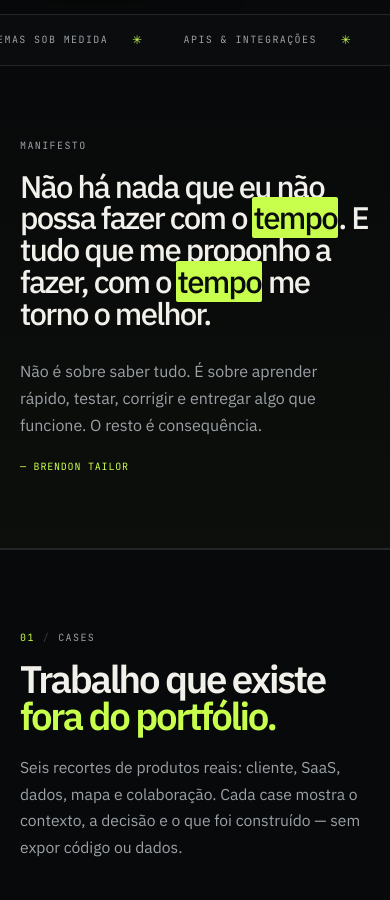
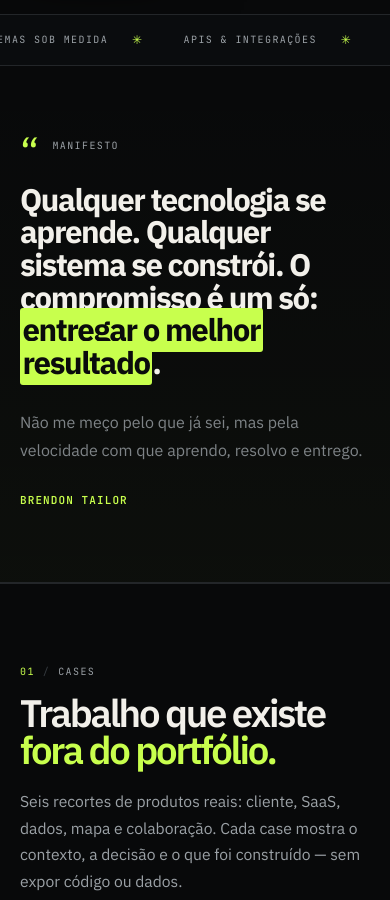
Before and after one commit to Brendontailor/portfolio-site, a Next.js app: page / in a window 390 px wide. Shown: the part 1200-2100 px from the top of the page. Built offline with nearby package versions, Linux system fonts and the light colour scheme; no server answers.

Commit message:
restructure manifesto section: new content, neon highlight, responsive typography

```diff
--- a/src/app/globals.css
+++ b/src/app/globals.css
@@ -948,47 +948,56 @@ ol {
   gap: 18px;
 }
 
-.manifesto-mark {
+.manifesto-label .eyebrow {
+  align-items: flex-start;
+  justify-content: flex-start;
+  text-align: left;
+}
+
+.manifesto-quote {
   color: var(--accent);
   font-family: var(--font-plex), sans-serif;
-  font-size: 7rem;
-  line-height: 0.55;
-  opacity: 0.85;
+  font-size: 2.5rem;
+  line-height: 0.7;
+  margin-right: 4px;
+  display: inline-block;
 }
 
 .manifesto-copy blockquote {
-  max-width: 20ch;
-  color: var(--fg);
-  font-size: clamp(2rem, 4.6vw, 4.6rem);
-  font-weight: 500;
-  letter-spacing: -0.055em;
-  line-height: 1.02;
+  max-width: 32ch;
+  color: var(--fg);
+  font-size: clamp(2.5rem, 5.5vw, 5.5rem);
+  font-weight: 700;
+  letter-spacing: -0.045em;
+  line-height: 1.05;
 }
 
 .manifesto-highlight {
   color: var(--accent-ink);
   background-color: var(--accent);
-  padding-inline: 0.04em;
-  border-radius: 2px;
+  padding: 0.04em 0.08em;
+  border-radius: 3px;
   -webkit-box-decoration-break: clone;
   box-decoration-break: clone;
 }
 
-.manifesto-copy > p {
-  max-width: 52ch;
+.manifesto-subtitle {
+  max-width: 58ch;
   margin-top: 28px;
   color: var(--muted);
-  font-size: 1rem;
-  line-height: 1.7;
+  font-size: clamp(1rem, 1.3vw, 1.15rem);
+  line-height: 1.75;
+  opacity: 0.8;
 }
 
 .manifesto-signature {
   display: inline-block;
-  margin-top: 20px;
-  color: var(--accent);
-  font-family: var(--font-jetbrains), monospace;
-  font-size: 10px;
-  letter-spacing: 0.08em;
+  margin-top: 28px;
+  color: var(--accent);
+  font-family: var(--font-jetbrains), monospace;
+  font-size: 11px;
+  font-weight: 600;
+  letter-spacing: 0.1em;
   text-transform: uppercase;
 }
 
--- a/src/components/home/manifesto.tsx
+++ b/src/components/home/manifesto.tsx
@@ -6,25 +6,31 @@ export function Manifesto() {
     <section className="manifesto-section" aria-labelledby="manifesto-title">
       <div className="container manifesto-grid">
         <Reveal className="manifesto-label">
-          <p className="eyebrow">Manifesto</p>
-          <span className="manifesto-mark" aria-hidden="true">
-            “
-          </span>
+          <p className="eyebrow">
+            <span className="manifesto-quote" aria-hidden="true">“</span>
+            {manifesto.kicker}
+          </p>
         </Reveal>
 
         <Reveal className="manifesto-copy" delay={90}>
           <blockquote id="manifesto-title">
-            {manifesto.opening}
-            <mark className="manifesto-highlight">tempo</mark>
-            {manifesto.continuation}
-            <mark className="manifesto-highlight">tempo</mark>
-            {manifesto.closing}
+            {manifesto.title.split(manifesto.highlight).map((part, i) => (
+              <span key={i}>
+                {part}
+                {i < 1 && (
+                  <mark className="manifesto-highlight">
+                    {manifesto.highlight}
+                  </mark>
+                )}
+              </span>
+            ))}
           </blockquote>
-          <p>
-            Não é sobre saber tudo. É sobre aprender rápido, testar, corrigir e
-            entregar algo que funcione. O resto é consequência.
+          <p className="manifesto-subtitle">
+            {manifesto.subtitle}
           </p>
-          <span className="manifesto-signature">— Brendon Tailor</span>
+          <span className="manifesto-signature">
+            {manifesto.signature}
+          </span>
         </Reveal>
       </div>
     </section>
--- a/src/data/site.ts
+++ b/src/data/site.ts
@@ -26,9 +26,11 @@ export const site = {
 } as const;
 
 export const manifesto = {
-  opening: "Não há nada que eu não possa fazer com o ",
-  continuation: ". E tudo que me proponho a fazer, com o ",
-  closing: " me torno o melhor.",
+  kicker: "MANIFESTO",
+  title: "Qualquer tecnologia se aprende. Qualquer sistema se constrói. O compromisso é um só: entregar o melhor resultado.",
+  subtitle: "Não me meço pelo que já sei, mas pela velocidade com que aprendo, resolvo e entrego.",
+  signature: "BRENDON TAILOR",
+  highlight: "entregar o melhor resultado",
 } as const;
 
 export const marqueeItems = [
```
